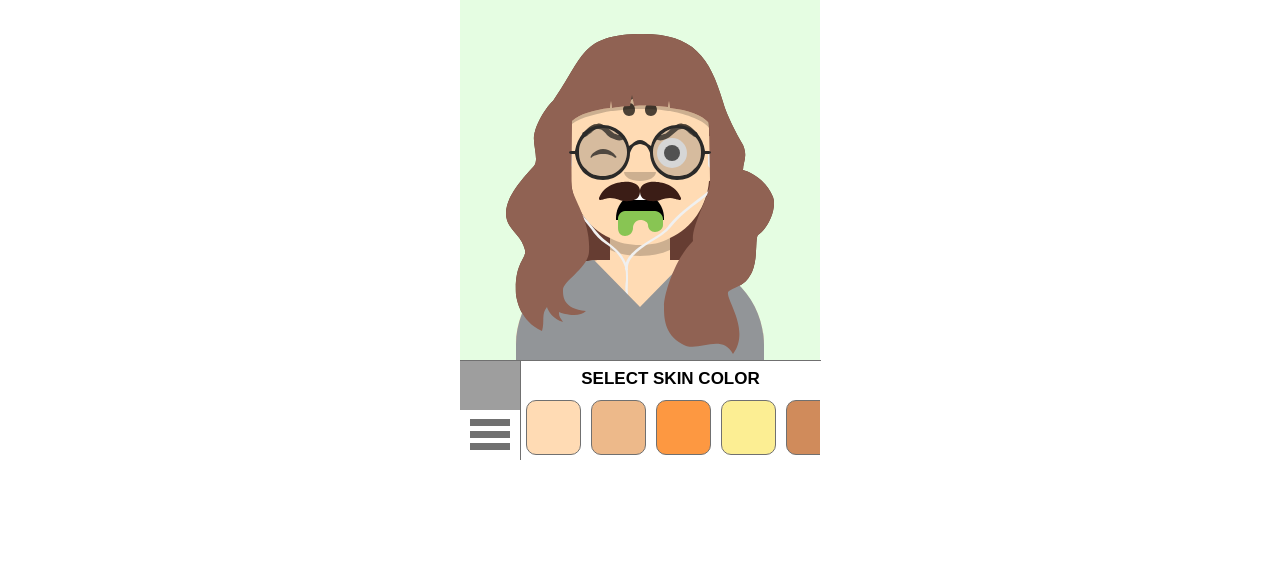
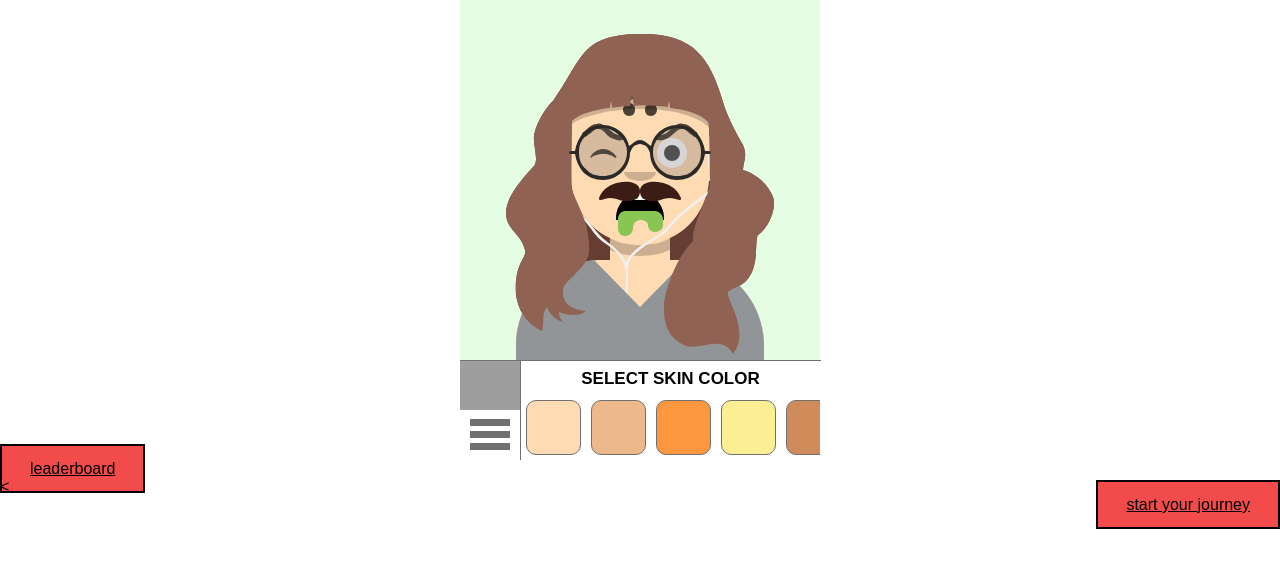
Before and after one commit to rishsans/FitCom, a plain HTML site: page src/Transparent Login Form UI 3/avatar.html in a window 1280 px wide. Drawn offline with nearby package versions, Linux system fonts and the light colour scheme; grey boxes are pictures that could not be loaded.

Commit message:
commit 3

```diff
--- a/src/Transparent Login Form UI 3/avatar.css
+++ b/src/Transparent Login Form UI 3/avatar.css
@@ -127,10 +127,14 @@ svg {
   text-align:center;
 }
 .btn {
-  padding:8px;
-  font-weight:bold;
-  margin-bottom:7px;
+  border: 2px solid black;
+  background-color: rgb(241, 75, 75);
+  color: black;
+  padding: 14px 28px;
+  font-size: 16px;
+  cursor: pointer;
 }
+
 #menu_list div {
   width:100%;
   cursor:pointer;
@@ -139,3 +143,11 @@ svg {
   font-weight:bold;
   color:#707070;
 }
+
+.text--center {
+  text-align: left;
+}
+
+.text-center {
+  text-align: right;
+}
--- a/src/Transparent Login Form UI 3/avatar.html
+++ b/src/Transparent Login Form UI 3/avatar.html
@@ -443,6 +443,23 @@
             </div>
         </div>
 
+        <div class="text--center">
+          <a href="/src/Transparent Login Form UI 3/leader.html" class="btn success">leaderboard</a>
+
+        </div>
+
+
+<
+
+        <div class="text-center">
+          <a href="/src/Transparent Login Form UI 3/RealTimeLocationTracker.html" class="btn  btn-outline-purple">start your journey</a>
+
+        </div>
+
+        <!-- <div class="text-center">
+          <button type="submit">Text-align: center</button>
+        </div> -->
+
         <script src="avatar.js"></script>
 
     </body>
```
Also changed, not shown: FIT COM frontend/index.html (+2 -2 lines).
